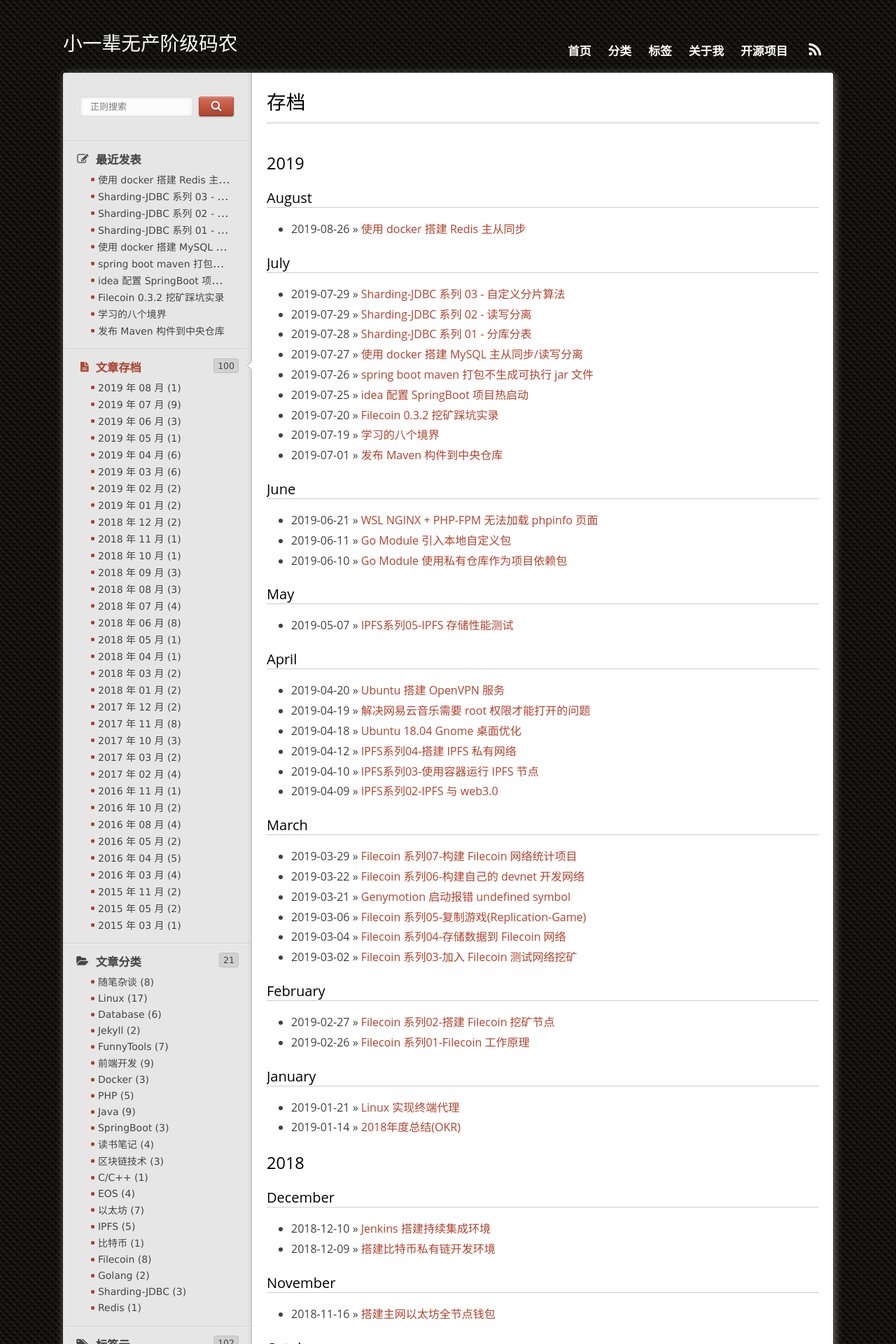
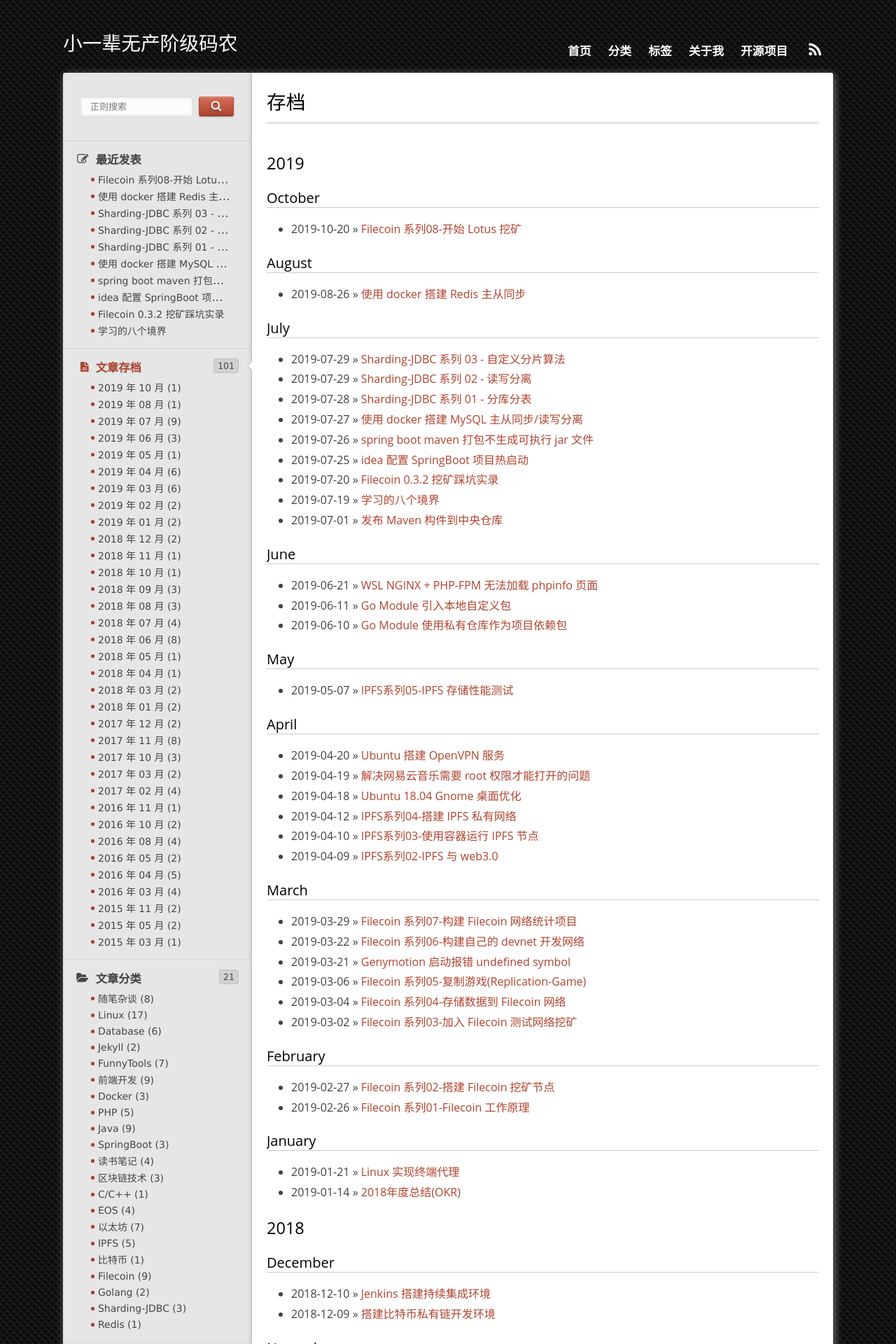
Before and after one commit to FunctFan/blog, a Jekyll site: the page built from archive.md, in a window 1280 px wide. Shown: the top 1920 px of the page at 70% size. Built offline with Jekyll 4.4.1, drawn with Linux system fonts in a browser that asks for light colours; part of the change alters nothing that is shown; some of the changed text lies outside the part shown.

Commit message:
add a new blog for lotus mining

````diff
--- a/_includes/themes/twitter/default.html
+++ b/_includes/themes/twitter/default.html
@@ -111,7 +111,7 @@
     </p>
     <p align="center">本站总访问量 <span id="bloghits_value_site_pv"></span> 次，本站访客数
       <span id="bloghits_value_site_uv"></span> 人次，本文总阅读量 <span id="bloghits_value_page_pv"></span> 次
-      <a href="http://www.beian.miit.gov.cn/state/outPortal/loginPortal.action">粤ICP备10094747号-13</a>
+      <a href="http://www.beian.miit.gov.cn/state/outPortal/loginPortal.action">粤ICP备19122051号-1</a>
   </p>
   </footer>
 </div>
--- /dev/null
+++ b/_posts/2019-10-20-start-lotus-mining.md
@@ -0,0 +1,257 @@
+---
+layout: post
+title: Filecoin 系列08-开始 Lotus 挖矿
+categories: [Filecoin]
+tags: [Lotus]
+status: publish
+type: post
+published: true
+author: blackfox
+permalink: /20191020/start-mining-lotus.html
+keyword: Lotus 挖矿, Filecoin, Filecoin 的另一个实现版本
+desc: 分布式存储网络 Lotus 挖矿踩坑实录, 一篇文章带你彻底搞懂 Lotus 挖矿
+---
+
+<div class="custom-block tip">
+	<p>如果人们不相信数学是简单的，那是因为他们还没有意识到生命有多复杂。<strong>（约翰·冯·诺依曼）</strong></p>
+</div>
+
+假如你想通过一篇文章全方位的搞懂 `Lotus` 挖矿，那么本文将是你目前的不二选择。
+
+* TOC
+{:toc}
+
+# Lotus 是什么
+
+按照官方的说法，Lotus 是 Filecoin 分布式存储网络的实验性实现。也就是说 Lotus 是 Filecoin 规范的另一个实现，跟 go-filecoin 项目类似，
+它也实现了钱包，矿工，存储证明，时空证明(PoST)，数据存储，检索等等一系列的功能。
+只不过 Lotus 是 Filecoin 规范的简单实现，而 `go-filecoin` 是一个更完整的实现。
+
+那什么是 Filecoin 规范呢？简单的说就是白皮书里面提到的那个
+构建 DSN 网络的 Filecoin 协议，协议里面写明了如何实现一个全球性的分布式存储网络，把全球的闲置存储空间利用起来。
+
+想要更详细的了解协议的具体内容，请异步 [Filecoin 协议规范](https://github.com/filecoin-project/specs)，由于篇幅的原因这里不做过多的阐述。
+
+# 构建（编译）和安装
+Lotus 构建的步骤也跟 Filecoin 极其相似
+
+1、安装 Go 1.13 以上的版本
+
+这个具体安装过程请参考我之前的文章的 [Filecoin 系列02-搭建 Filecoin 挖矿节点](/20190227/getstart-with-filecoin.html)
+
+2、安装依赖软件库
+
+```bash
+sudo apt-get install bzr pkg-config gcc git jq
+```
+
+3、克隆项目到本地，并切换到项目根目录
+
+```bash
+$ git clone https://github.com/filecoin-project/lotus.git
+$ cd lotus/
+```
+
+4、编译源代码，并安装到本地
+
+```bash
+$ make
+$ sudo make install
+```
+
+> 整个过程时间可能有点长，因为需要从 Github 下载很多依赖组件，国内访问 AWS Cloud 空间都很慢的，至于原因大家都懂得。
+笔者在编译的过程中运气有点差，因为网速太慢，尝试了好几次都因为依赖下载失败导致编译不成功。
+这个时候你有两种解决方案，第一种方案当然是上梯子了，这种方式简单粗暴，但是不是我们这种良民所推荐的做法，有风险。
+笔者想到一绝招：**既然山不过来，那我就过去。**我把编译环境搭建在我的香港服务器上，编译完成之后把编译好的可执行文件拷贝到本地就 OK 了。
+
+5、节点安装和配置
+
+如果你是初次运行 Lotus 的话，你就不必进行任何初始化和配置，因为当前 Lotus 构建版本默认使用 `build` 目录中的创世区块和
+引导文件自动加入 Lotus 开发网络。
+
+但是如果你之前有运行过 Lotus, 请执行下面的清理脚本：
+
+```bash
+rm -rf ~/.lotus ~/.lotusstorage
+```
+
+# 启动节点 Daemon
+
+```bash
+$ lotus daemon
+```
+
+你可以新打开一个终端窗口，检查您是否已连接到网络：
+
+```bash
+$ lotus net peers | wc -l
+5 # 这里返回的是节点数量
+```
+
+接下来你需要等待节点同步数据，你可以通过以下方式跟踪同步状态：
+
+```bash
+watch lotus sync status
+```
+
+你会看到类似下图的返回信息，其中 `height:` 是当前同步的区块高度。如果同步完成了这个值会编程 0， 你也可以去
+[https://lotus-metrics.kittyhawk.wtf/chain](https://lotus-metrics.kittyhawk.wtf/chain) 查看当前开发网络最新区块高度和其他网络指标。
+
+<img src="/images/1px.png" data-src="http://blog.img.r9it.com/image-91f108e40a06e254c14598bd74f5d303.png" class="img-view" alt="" />
+
+这里有一点要提一下的就是，笔者发现开发网络的统计最新区块出块时间指标居然显示的是中文，这个让我有点欣慰，说明 Filecoin 协议实验室
+也意识到了大部分矿工都来自中国，我们希望以后整个统计网络的所有指标都用中文显示`O(∩_∩)O`。
+
+<img src="/images/1px.png" data-src="http://blog.img.r9it.com/image-16e8928a94efae225709f0ab361600a2.png" class="img-view" alt="" />
+
+# 获取测试代币，创建矿工
+
+获取测试代币的地址为 [https://lotus-faucet.kittyhawk.wtf/](https://lotus-faucet.kittyhawk.wtf/)
+
+Lotus 获取开发网代币有两种方式，一种是 `[Send Funds]` 这个接口每次请求会给你的钱包地址充值 `0.0000000005` 个测试代币。并且为了防止
+薅羊毛，接口请求的次数是有限制的。**每个 IP 每 5 分钟发出一次请求，初始并发次数为5，最大并发数为 20**。具体详细的限制请参考：
+[https://github.com/filecoin-project/lotus/pull/384](https://github.com/filecoin-project/lotus/pull/384)
+
+下面我们来看下当前网络创建一个矿工需要抵押多少代币：
+
+```bash
+lotus state pledge-collateral
+21.719350748900198182
+```
+21.7 个！！！ 也就是说，如果靠薅羊毛，你就是薅到明年，也不够你创建一个矿工。。。
+
+所以 Lotus 还提供了另外一种申请测试代币的方式：`[Create Miner]`，就是直接申请一笔足够创建矿工的资金，同时帮你创建一个矿工。
+这个接口一个地址只能调用一次，每次调用费时大概 5 分钟，一般我们都是直接用这个接口去申请代币。
+
+# 初始化矿工，开始挖矿
+
+创建矿工成功之后，Faucet 页面会返回类似下面的指令。
+
+```bash
+lotus-storage-miner init --actor=t0394 -owner=t3qtzwoevzlzzfbnovoj3gf3l62rlhx3elub5otw7oyalmorhgb6o3dfjcoaub5yzp7zoa53ynffgra7he5aja
+```
+
+这条命令把矿工相应的信息提交到区块链，如果上链成功的话(这个过程将花费 30-60s)，此命令应成功返回。
+
+下图是执行过程，主要是获取存储正面的参数到本地(/var/tmp/filecoin-proof-parameters)。
+
+<img src="/images/1px.png" data-src="http://blog.img.r9it.com/image-559eb9d287d7ae977c13b74d4f957a4d.png" class="img-view" alt="" />
+
+运行矿工，开始挖矿：
+
+```bash
+lotus-storage-miner run
+```
+
+你可以通过下面的方式查看矿工信息：
+
+```bash
+~$ lotus-storage-miner info
+Miner: t0394 # 矿工 ID
+Power: 0 / 888370369416 (0.00%) # 当前矿工的存储算力
+Sealed Sectors:	 0  # 已经密封的扇区
+Sealing Sectors:	 0 # 等待密封的扇区
+Pending Sectors:	 0 # 正在追加的扇区
+Failed Sectors:	 0 # 密封失败的扇区
+```
+
+# 存储和检索
+
+> 自动存储随机数据
+
+Lotus 允许我们密封一些随机数据以开始生成PoSts，这点如果要在 `go-filecoin` 网络实现的话，需要自己写额外的刷单脚本。
+
+```bash
+~$ lotus-storage-miner store-garbage
+1
+```
+
+返回的是订单的序号，在单一节点是递增的（1,2,3...）。
+
+现在你可以使用矿工 ID 检查矿工存储算力和扇区使用情况：
+
+```bash
+# 查看全网算力
+$ lotus-storage-miner state power
+# 查看指定矿工的算力
+$ lotus-storage-miner state power <miner>
+# 查看指定矿工的扇区密封状态
+$ lotus-storage-miner state sectors <miner>
+```
+
+> 存储指定的数据
+
+导入数据到节点
+
+```bash
+# 创建一个简单文件
+$ echo "Hi my name is $USER" > hello.txt
+# 导入数据
+$ lotus client import ./hello.txt
+bafkreifgxbfutlcrbfnwpk5gx6o5of4mpleqvbkt5thphvbnsg6mnasp3q
+# 查看当前节点的所有 <Data CID>
+$ lotus client local
+bafkreifgxbfutlcrbfnwpk5gx6o5of4mpleqvbkt5thphvbnsg6mnasp3q hello.txt 23 ok
+```
+
+查看矿工订单价格
+
+```bash
+$ lotus client query-ask t0394
+Ask: t0394
+Price per Byte: 3
+```
+
+发起一笔存储交易
+
+```bash
+$ lotus client deal bafkreifgxbfutlcrbfnwpk5gx6o5of4mpleqvbkt5thphvbnsg6mnasp3q t0394 3 10
+bafyreibcvxlzzfqgwic3tyuayndgctzszttnnyemlbn4e7us6iimcd3mvi
+```
+
+这里笔者发现一个问题，就是这里提交订单成功了，但是我在运行矿工的终端却发现了报错信息：
+
+```bash
+2019-10-20T06:52:17.187+0800	INFO	deals	deals/handler.go:165	Deal bafyreibcvxlzzfqgwic3tyuayndgctzszttnnyemlbn4e7us6iimcd3mvi updated state to 2
+2019-10-20T06:52:17.196+0800	INFO	deals	deals/handler_states.go:155	waiting for channel message to appear on chain
+2019-10-20T06:52:17.217+0800	INFO	deals	deals/handler.go:165	Deal bafyreibcvxlzzfqgwic3tyuayndgctzszttnnyemlbn4e7us6iimcd3mvi updated state to 5
+2019-10-20T06:52:17.217+0800	ERROR	deals	deals/handler.go:167	deal bafyreibcvxlzzfqgwic3tyuayndgctzszttnnyemlbn4e7us6iimcd3mvi failed: minimum price: 690
+github.com/filecoin-project/lotus/chain/deals.(*Handler).onUpdated
+	/var/www/go/src/lotus/chain/deals/handler.go:167
+github.com/filecoin-project/lotus/chain/deals.(*Handler).Run.func1
+	/var/www/go/src/lotus/chain/deals/handler.go:135
+2019-10-20T06:52:17.219+0800	ERROR	deals	deals/handler_utils.go:30	deal bafyreibcvxlzzfqgwic3tyuayndgctzszttnnyemlbn4e7us6iimcd3mvi failed: minimum price: 690
+github.com/filecoin-project/lotus/chain/deals.(*Handler).failDeal
+	/var/www/go/src/lotus/chain/deals/handler_utils.go:30
+github.com/filecoin-project/lotus/chain/deals.(*Handler).onUpdated
+	/var/www/go/src/lotus/chain/deals/handler.go:168
+github.com/filecoin-project/lotus/chain/deals.(*Handler).Run.func1
+	/var/www/go/src/lotus/chain/deals/handler.go:135
+```
+
+报错内容大概是交易的 `Price` 值太小了，最小为 690. 但是问题是我上面查询出来的明明是 3 ，既然有最小值怎么订单又是发送成功的。
+
+关于这个问题我在 Lotus 的 GitHub 项目上创建了一个 issue，对这个问题有兴趣的同学可以跟踪一下，地址为:
+[https://github.com/filecoin-project/lotus/issues/426](https://github.com/filecoin-project/lotus/issues/426)
+
+如果想知道数据数据密封的进度，再次执行 `lotus-storage-miner info` :
+
+```bash
+~$ lotus-storage-miner info
+Miner: t0394
+Power: 889192448 / 943248642952 (0.00%)
+Sealed Sectors:	 63
+Sealing Sectors:	 291
+Pending Sectors:	 0
+Failed Sectors:	 0
+```
+
+# 总结
+
+同步速度
+
+密封速度，4分钟/sector
+
+API 的完善度
+
+整体的体验
--- a/assets/themes/twitter/css/style.css
+++ b/assets/themes/twitter/css/style.css
@@ -959,3 +959,29 @@ a.tag {
     border-radius: 100px;
     font-weight: 500;
 }
+
+/* tip styles */
+.custom-block.tip {
+    background-color: #f3f5f7;
+    border-color: #42b983;
+}
+.custom-block.warning {
+    background-color: rgba(255,229,100,.3);
+    border-color: #e7c000;
+    color: #6b5900;
+}
+.custom-block.danger {
+    background-color: #ffe6e6;
+    border-color: #c00;
+    color: #4d0000;
+}
+.custom-block.danger, .custom-block.tip, .custom-block.warning {
+    padding: 1.1rem 1.5rem;
+    border-left-width: .5rem;
+    border-left-style: solid;
+    margin: 1rem 0;
+}
+
+.text-center{ text-align: center; }
+.text-left{ text-align: left; }
+.text-right{ text-align: right; }
````
